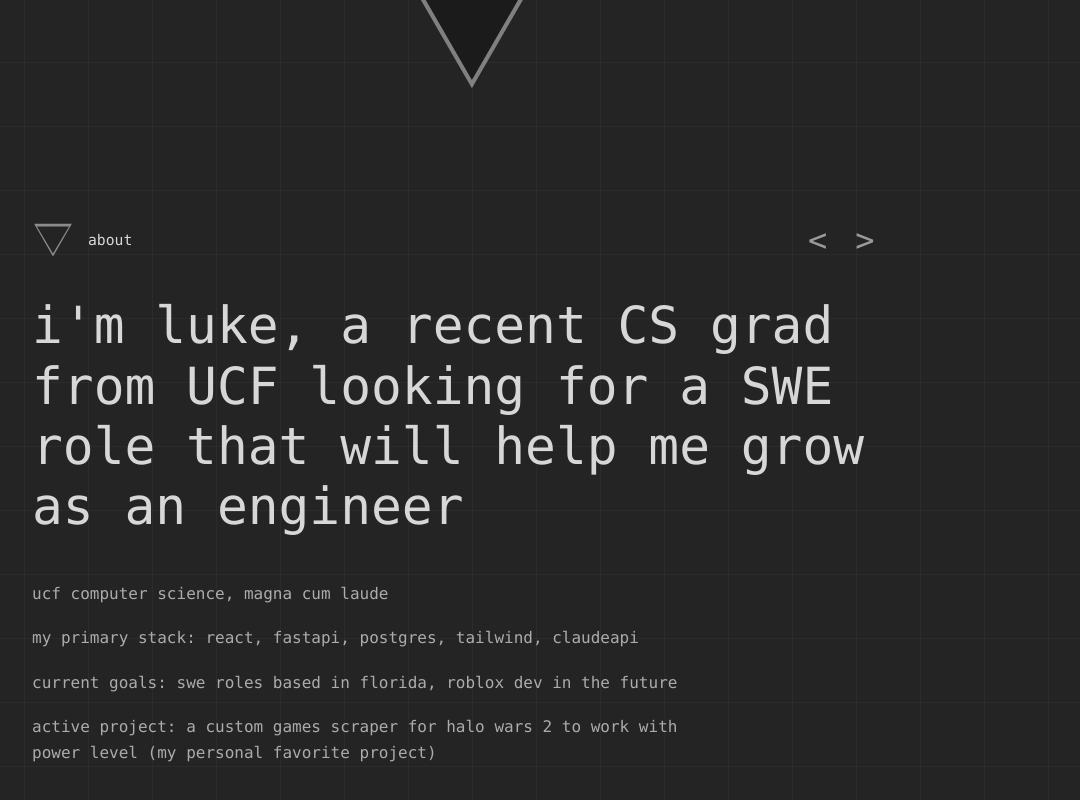
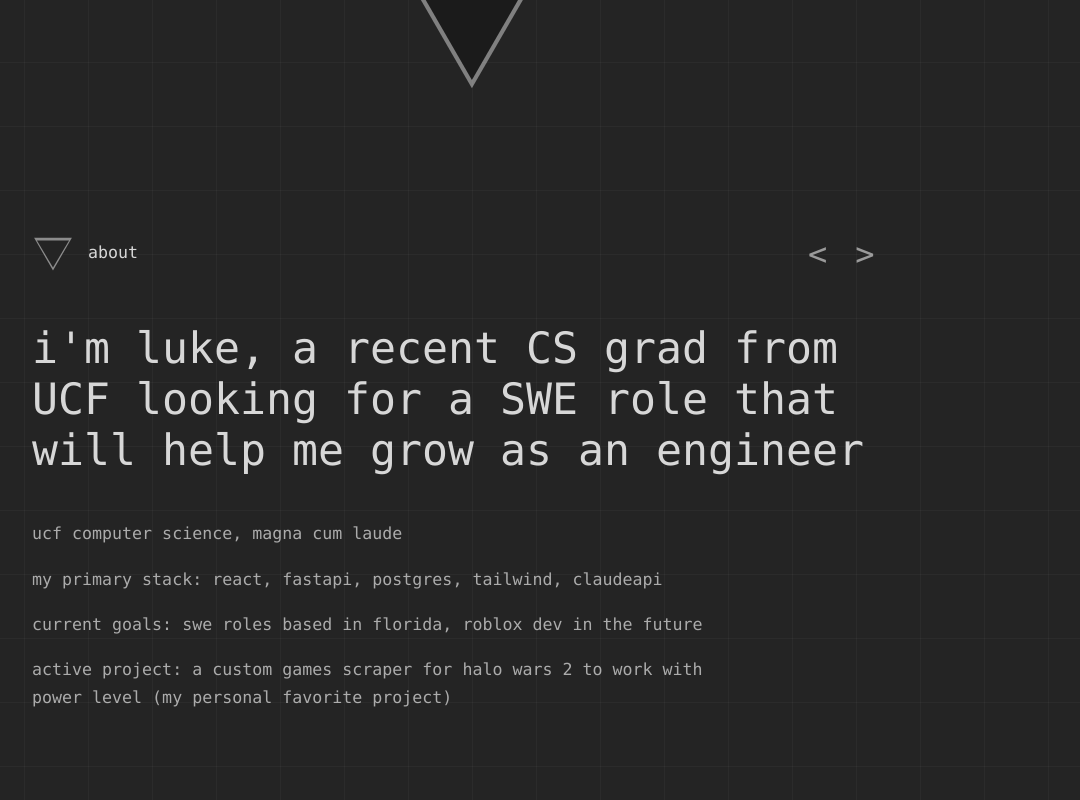
Before and after one commit to LukeSupan/LukeSupan.github.io, a React (Vite) app: page / in a window 1280 px wide. Shown: the part 642-1442 px from the top of the page, without its empty margins (168-1248 px from the left). Built offline with nearby package versions, Linux system fonts and the light colour scheme.

Commit message:
sticky bar

```diff
--- a/src/App.jsx
+++ b/src/App.jsx
@@ -55,13 +55,14 @@ function DetailMark({ shape }) {
 
 function ShapeDetailSection({
   isTransitioning,
-  links,
   onNext,
   onPrevious,
   shape,
   visualShape,
 }) {
   const page = shapePages[shape];
+  const topbarRef = useRef(null);
+  const [isTopbarStuck, setIsTopbarStuck] = useState(false);
   const detailControls = (
     <div className="detail-controls" aria-label="section controls">
       <button
@@ -83,10 +84,35 @@ function ShapeDetailSection({
     </div>
   );
 
+  useEffect(() => {
+    function updateTopbarState() {
+      if (!topbarRef.current) {
+        return;
+      }
+
+      const topOffset = 0;
+      const topbarTop = topbarRef.current.getBoundingClientRect().top;
+
+      setIsTopbarStuck(topbarTop <= topOffset + 0.5);
+    }
+
+    updateTopbarState();
+    window.addEventListener("scroll", updateTopbarState, { passive: true });
+    window.addEventListener("resize", updateTopbarState);
+
+    return () => {
+      window.removeEventListener("scroll", updateTopbarState);
+      window.removeEventListener("resize", updateTopbarState);
+    };
+  }, []);
+
   return (
     <section className={`detail-section detail-${shape}`}>
       <div className="detail-shell">
-        <header className="detail-topbar">
+        <header
+          className={`detail-topbar ${isTopbarStuck ? "is-stuck" : ""}`}
+          ref={topbarRef}
+        >
           <div className="detail-heading">
             <DetailMark shape={visualShape} />
             <p className={isTransitioning ? "is-changing" : ""}>{page.eyebrow}</p>
@@ -164,8 +190,6 @@ function ShapeDetailSection({
                   </a>
                 ))}
               </div>
-
-              <ShapeLinks className="detail-links" links={links} />
             </>
           )}
         </div>
@@ -456,7 +480,6 @@ function App() {
 
       <ShapeDetailSection
         isTransitioning={isTextTransitioning}
-        links={heroLinks}
         onNext={showNextShape}
         onPrevious={showPreviousShape}
         shape={contentShape}
--- a/src/index.css
+++ b/src/index.css
@@ -235,14 +235,20 @@ button:focus-visible {
 
 .detail-topbar {
   position: sticky;
-  top: 28px;
+  top: 0;
   z-index: 30;
   display: grid;
   grid-template-columns: auto 1fr auto;
   align-items: center;
   gap: 24px;
   margin-bottom: 38px;
-  padding: 0;
+  padding: 14px 0;
+}
+
+.detail-topbar.is-stuck {
+  background: #242424;
+  box-shadow: 0 0 0 100vmax #242424;
+  clip-path: inset(0 -100vmax);
 }
 
 .detail-controls {
@@ -279,7 +285,7 @@ button:focus-visible {
   gap: 14px;
   justify-self: start;
   color: rgb(255 255 255 / 0.82);
-  font-size: 0.92rem;
+  font-size: 1.04rem;
 }
 
 .detail-heading p,
@@ -322,7 +328,7 @@ button:focus-visible {
 .detail-statement {
   max-width: 100%;
   color: rgb(255 255 255 / 0.82);
-  font-size: clamp(1.7rem, 5vw, 3.2rem);
+  font-size: clamp(1.55rem, 4.2vw, 2.7rem);
   line-height: 1.18;
 }
 
@@ -339,6 +345,7 @@ button:focus-visible {
 
 .about-notes p {
   margin: 0;
+  font-size: 1.04rem;
   line-height: 1.65;
 }
 
@@ -374,11 +381,12 @@ button:focus-visible {
   max-width: 620px;
   margin: 0;
   color: rgb(255 255 255 / 0.64);
+  font-size: 1.04rem;
   line-height: 1.65;
 }
 
 .project-copy small {
-  font-size: 0.78rem;
+  font-size: 0.86rem;
   line-height: 1.5;
 }
 
@@ -387,6 +395,7 @@ button:focus-visible {
   gap: 8px;
   margin: 2px 0 0;
   padding: 0;
+  font-size: 1.02rem;
   list-style: none;
   line-height: 1.55;
 }
@@ -397,8 +406,7 @@ button:focus-visible {
 }
 
 .project-row:hover strong,
-.gallery-item:hover span,
-.detail-links a:hover {
+.gallery-item:hover span {
   color: #ffffff;
 }
 
@@ -416,21 +424,14 @@ button:focus-visible {
 
 .gallery-item span {
   color: rgb(255 255 255 / 0.82);
-  font-size: 1.12rem;
+  font-size: 1.2rem;
   transition: color 150ms ease;
 }
 
 .gallery-item p {
   margin: 22px 0 0;
+  font-size: 1.04rem;
   line-height: 1.65;
-}
-
-.detail-links {
-  display: flex;
-  flex-wrap: wrap;
-  gap: 18px 28px;
-  margin-top: 54px;
-  color: rgb(255 255 255 / 0.38);
 }
 
 /* border/outer polygon */
@@ -593,6 +594,7 @@ button:focus-visible {
 
   .detail-heading {
     gap: 12px;
+    font-size: 1rem;
   }
 
   .detail-mark {
@@ -600,7 +602,7 @@ button:focus-visible {
   }
 
   .detail-statement {
-    font-size: clamp(1.45rem, 8vw, 2.4rem);
+    font-size: clamp(1.35rem, 7vw, 2.05rem);
   }
 
   .gallery-grid {
@@ -628,11 +630,6 @@ button:focus-visible {
     min-height: 0;
   }
 
-  .detail-links {
-    display: grid;
-    grid-template-columns: repeat(2, minmax(0, 1fr));
-    justify-items: center;
-  }
 }
 
 @media (prefers-reduced-motion: reduce) {
```
